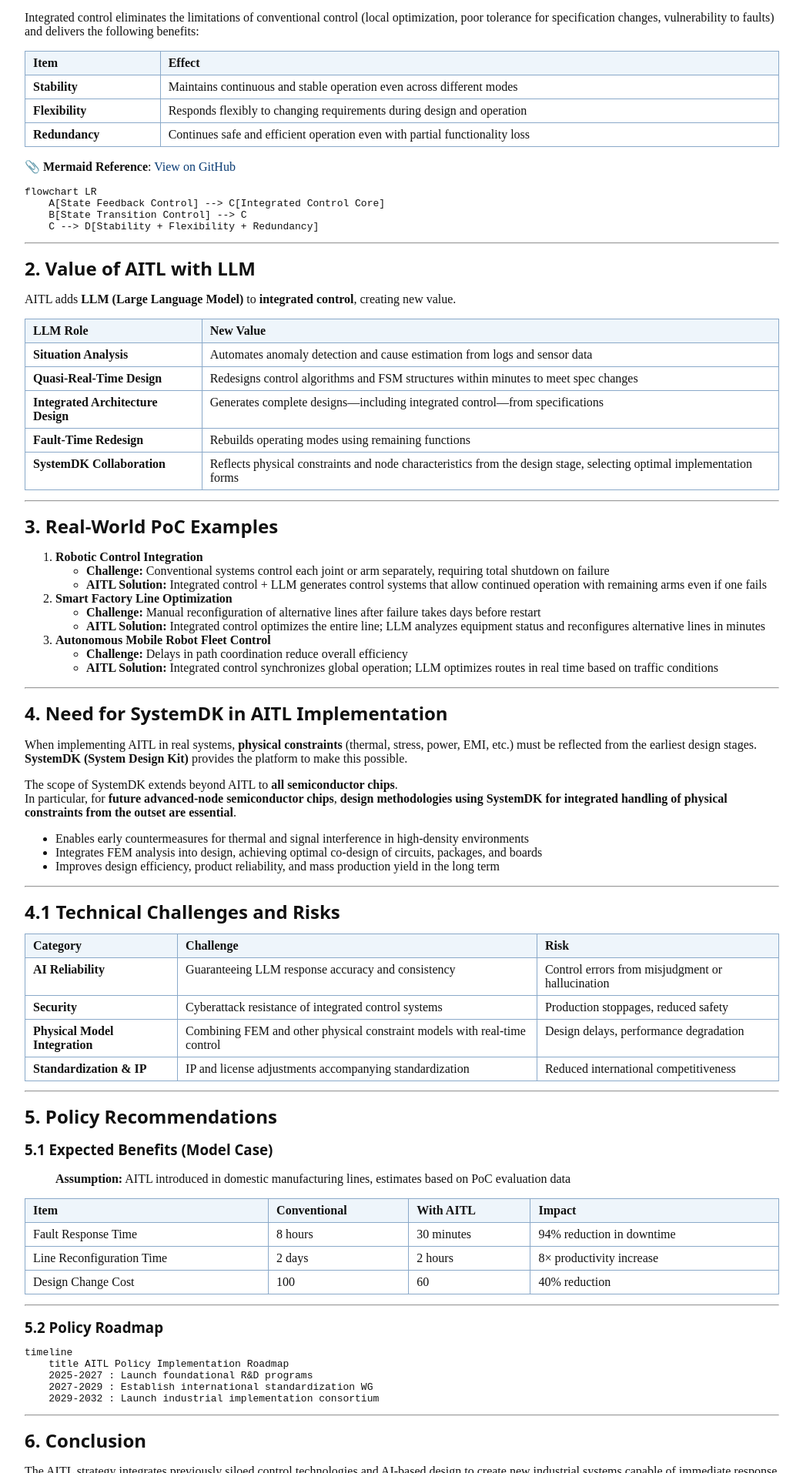
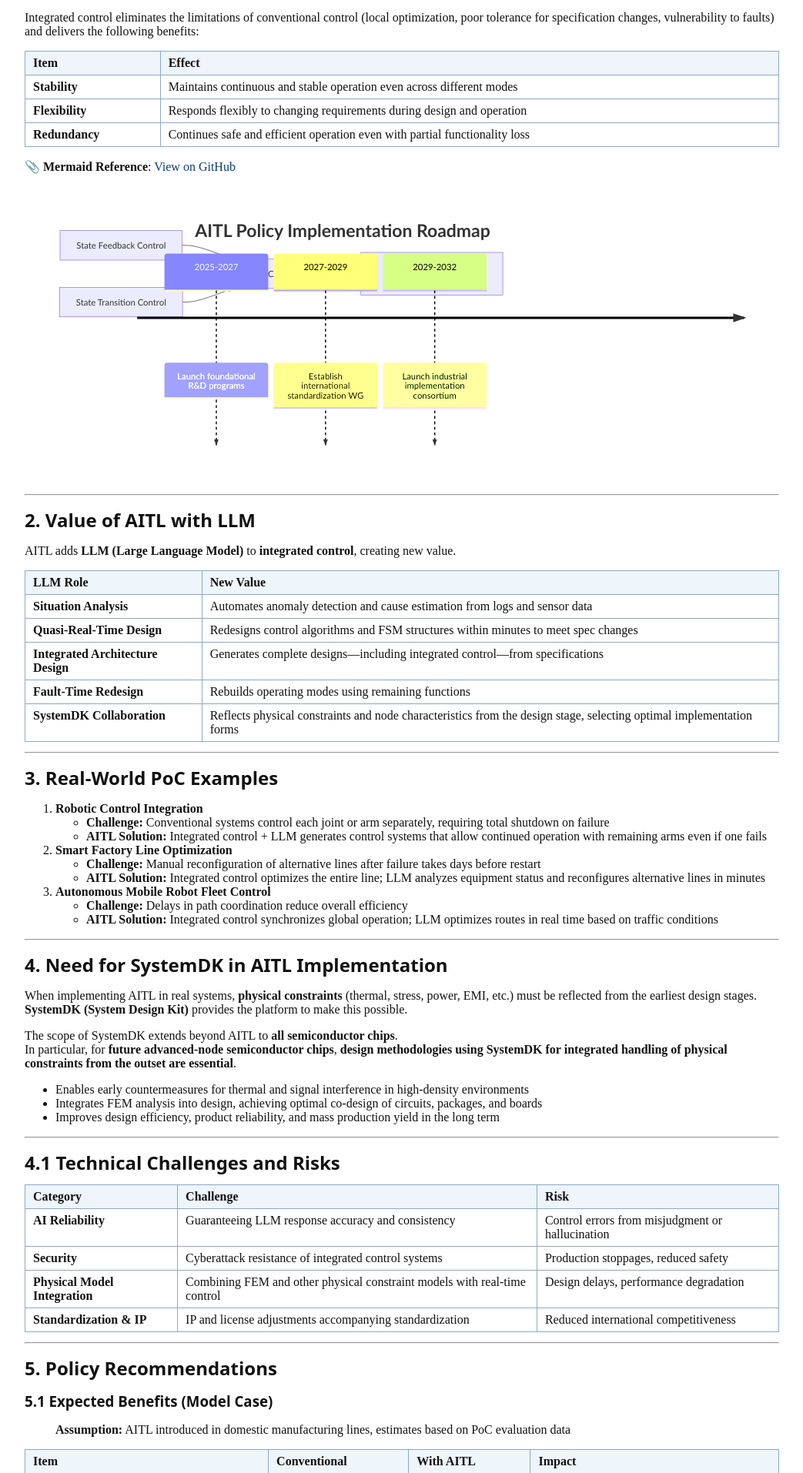
Before and after one commit to Samizo-AITL/AITL-Strategy-Proposal, a Jekyll site: the page built from en/AITL_Strategy_Proposal_Draft_v4_0_en.md, in a window 1280 px wide. Shown: the part 847-2761 px from the top of the page at 77% size, without its empty margins (118-1161 px from the left). Built offline with Jekyll 4.4.1, drawn with Linux system fonts in a browser that asks for light colours.

Commit message:
Update aitl.html

````diff
--- a/_layouts/aitl.html
+++ b/_layouts/aitl.html
@@ -28,32 +25,63 @@
     /* ===== Tables: 枠線を必ず表示 ===== */
     table { border-collapse: collapse; width: 100%; margin: .8rem 0; }
     th, td {
-      border: 1px solid #8aa9c9;       /* 薄めのブルー罫線（見え方優先なら #000 にしてOK） */
+      border: 1px solid #8aa9c9;
       padding: 6px 10px;
       vertical-align: top;
     }
     th {
-      background: #eef5fb;              /* 薄い背景（紙にも映える） */
+      background: #eef5fb;
       font-weight: 700;
       white-space: nowrap;
       text-align: left;
     }
 
-    /* モバイルで少し詰める */
+    /* Mermaid 図の中央寄せ（このレイアウト内だけで完結） */
+    .mermaid {
+      display: block;
+      margin: 1.5rem auto;
+      max-width: 960px;
+      text-align: center;
+    }
+
     @media (max-width:640px){
       th, td { padding: 6px 8px; }
     }
-
-    /* 印刷時の安定性：ヘッダ繰り返し／分割抑制 */
     @media print {
       thead { display: table-header-group; }
       tr, img, table, pre { break-inside: avoid; page-break-inside: avoid; }
     }
   </style>
+
+  <!-- Mermaid 本体（Pagesでのみ動作。GitHub本体のREADMEには効きません） -->
+  <script defer src="https://cdn.jsdelivr.net/npm/mermaid@10/dist/mermaid.min.js"></script>
 </head>
 <body>
   <main class="page-content">
     {{ content }}
   </main>
+
+  <!-- Mermaid 初期化：```mermaid → <div class="mermaid"> 置換 + ライト固定 + 中央寄せ -->
+  <script>
+    document.addEventListener('DOMContentLoaded', function () {
+      // 1) Jekyllが吐く <code class="language-mermaid"> を <div class="mermaid"> に差し替え
+      document.querySelectorAll('code.language-mermaid').forEach(function (code) {
+        const pre = code.closest('pre');
+        const div = document.createElement('div');
+        div.className = 'mermaid';
+        div.textContent = code.textContent;  // グラフ記述をそのまま移す
+        (pre || code).replaceWith(div);
+      });
+
+      // 2) ライト固定で初期化（黒ボックス回避）
+      if (window.mermaid) {
+        mermaid.initialize({
+          startOnLoad: true,
+          securityLevel: 'loose',
+          theme: 'default'
+        });
+      }
+    });
+  </script>
 </body>
 </html>
````
Also changed, not shown: other parts of _layouts/aitl.html (+2 -5 lines).
